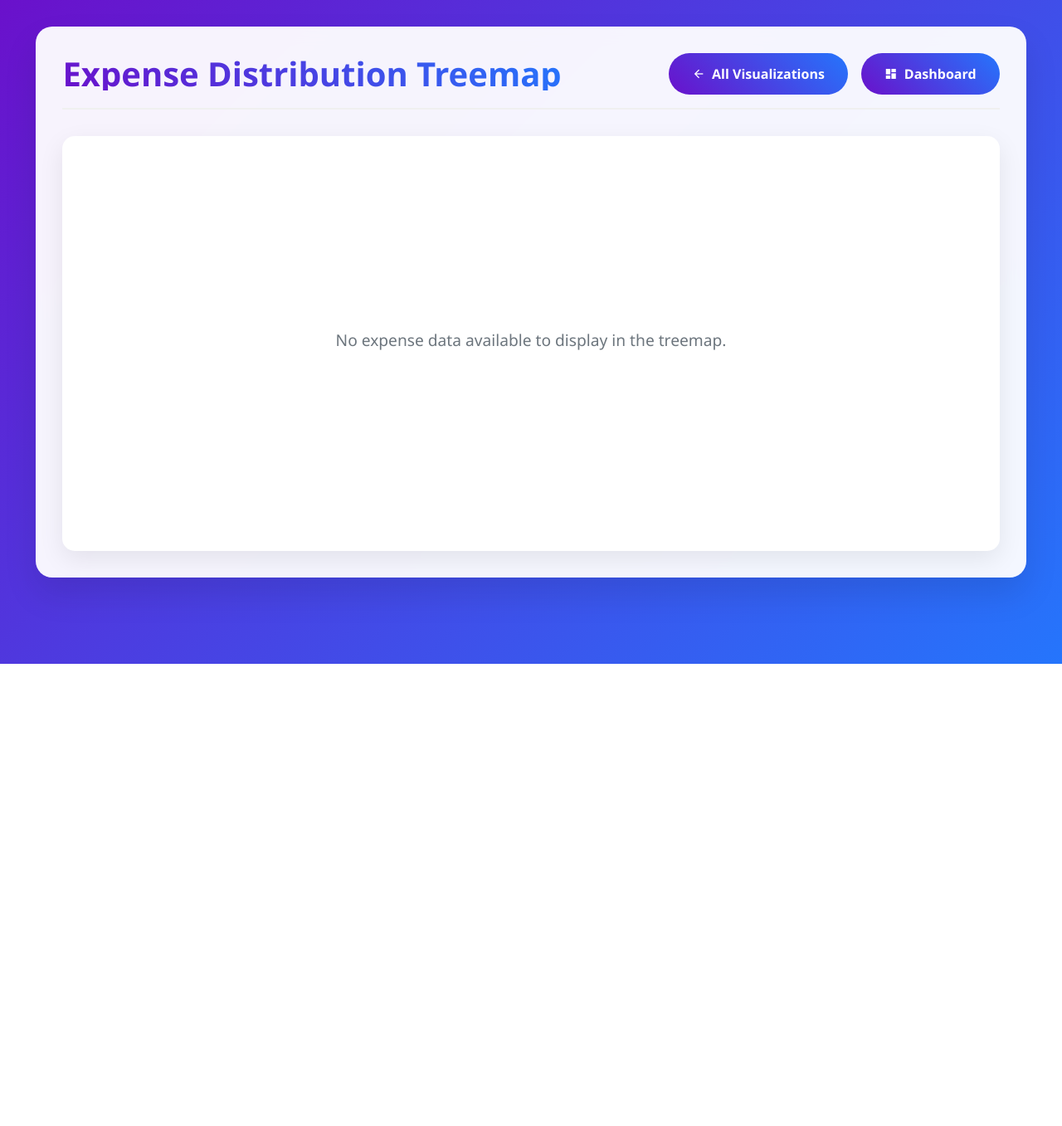
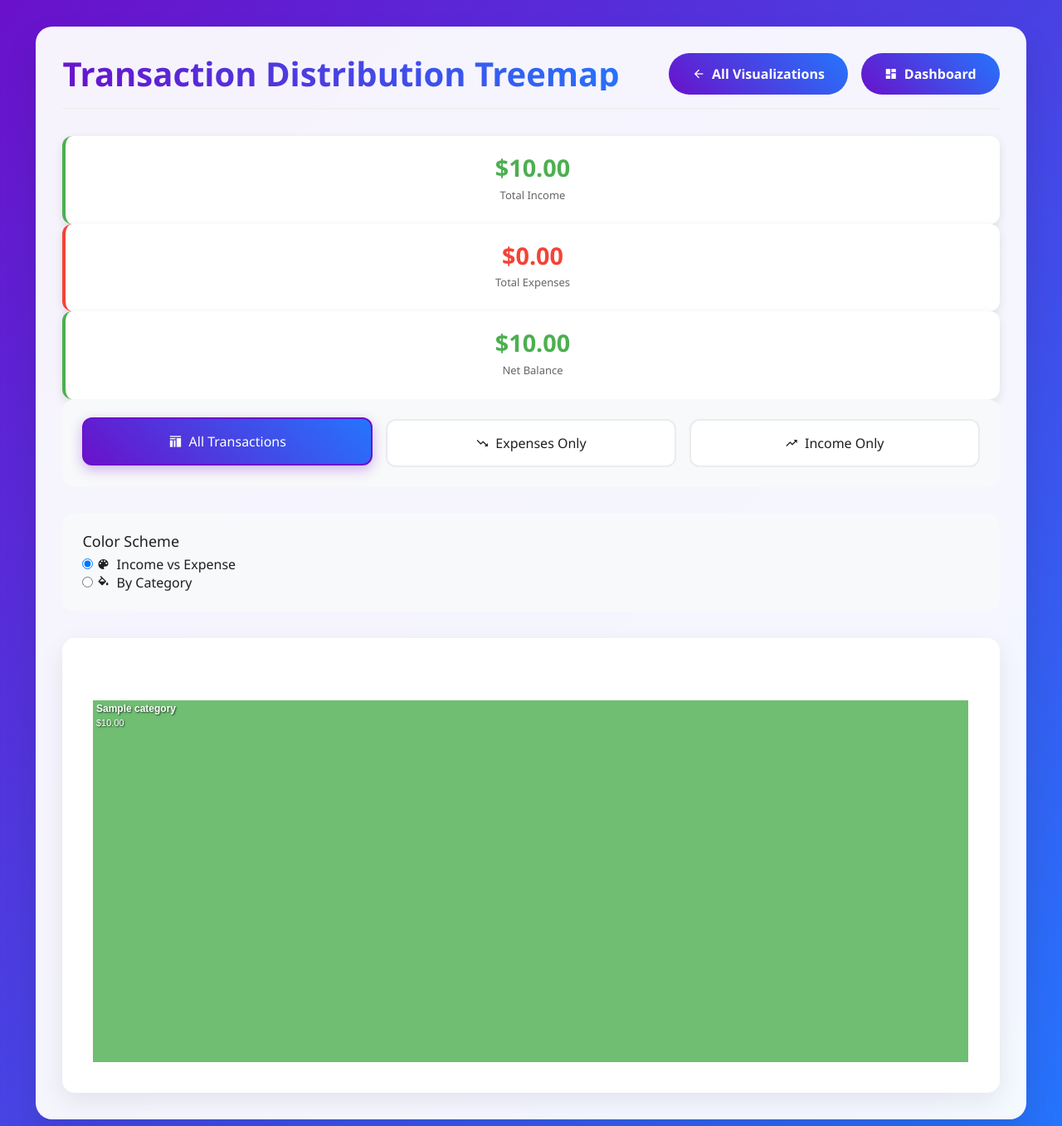
Before and after one commit to ethanondzik/personal-finance-tracker, a Django app: page /visualizations/treemap/ in a window 1280 px wide. Shown: the top 1357 px of the page at 83% size. Before the commit the page ends 800 px from the top, so only its background shows below. Run offline with Django 5.2, Linux system fonts and the light colour scheme; a user stored in the database is signed in; tables that the repository leaves empty hold one stand-in row (values such as "Sample post"); some libraries are stand-ins or nearby versions.

Commit message:
Made treemap work for all category types and allowed for different colour options and treemap types.

```diff
--- a/personal_finance_tracker/finance_tracker/static/css/visualizations/treemap.css
+++ b/personal_finance_tracker/finance_tracker/static/css/visualizations/treemap.css
@@ -142,3 +142,145 @@ body.dark-theme .treemap-label {
 body.dark-theme .no-data-message {
     color: #909090;
 }
+
+stats-summary {
+    display: grid;
+    grid-template-columns: repeat(auto-fit, minmax(200px, 1fr));
+    gap: 1.5rem;
+    margin-bottom: 2rem;
+}
+
+.stat-card {
+    background: white;
+    border-radius: 12px;
+    padding: 1.5rem;
+    text-align: center;
+    box-shadow: 0 4px 12px rgba(0,0,0,0.1);
+    border-left: 4px solid transparent;
+    transition: transform 0.3s ease;
+}
+
+.stat-card:hover {
+    transform: translateY(-2px);
+}
+
+.stat-card.income {
+    border-left-color: #4CAF50;
+}
+
+.stat-card.expense {
+    border-left-color: #F44336;
+}
+
+.stat-card.net.positive {
+    border-left-color: #4CAF50;
+}
+
+.stat-card.net.negative {
+    border-left-color: #F44336;
+}
+
+.stat-card h3 {
+    font-size: 1.8rem;
+    font-weight: 700;
+    margin-bottom: 0.5rem;
+    color: #333;
+}
+
+.stat-card.income h3 {
+    color: #4CAF50;
+}
+
+.stat-card.expense h3 {
+    color: #F44336;
+}
+
+.stat-card.net.positive h3 {
+    color: #4CAF50;
+}
+
+.stat-card.net.negative h3 {
+    color: #F44336;
+}
+
+.stat-card p {
+    color: #666;
+    margin: 0;
+    font-weight: 500;
+}
+
+.control-panel {
+    background: #f8f9fa;
+    border-radius: 15px;
+    padding: 1.5rem;
+    margin-bottom: 2rem;
+}
+
+.view-selector {
+    display: grid;
+    grid-template-columns: repeat(auto-fit, minmax(200px, 1fr));
+    gap: 1rem;
+}
+
+.view-option {
+    position: relative;
+}
+
+.view-option input[type="radio"] {
+    position: absolute;
+    opacity: 0;
+}
+
+.view-label {
+    display: block;
+    background: white;
+    border: 2px solid #e9ecef;
+    border-radius: 12px;
+    padding: 1rem;
+    text-align: center;
+    cursor: pointer;
+    transition: all 0.3s ease;
+    font-weight: 500;
+}
+
+.view-option input[type="radio"]:checked + .view-label {
+    background: linear-gradient(45deg, #6a11cb, #2575fc);
+    color: white;
+    border-color: #6a11cb;
+    transform: translateY(-2px);
+    box-shadow: 0 5px 15px rgba(106, 17, 203, 0.3);
+}
+
+.view-label:hover {
+    border-color: #6a11cb;
+    transform: translateY(-1px);
+}
+
+/* Dark theme adjustments */
+body.dark-theme .stat-card {
+    background: #2a2a2e;
+    color: #e1e1e1;
+}
+
+body.dark-theme .stat-card h3 {
+    color: #e1e1e1;
+}
+
+body.dark-theme .stat-card.income h3 {
+    color: #4CAF50;
+}
+
+body.dark-theme .stat-card.expense h3 {
+    color: #F44336;
+}
+
+body.dark-theme .control-panel {
+    background: #2a2a2e;
+    color: #e1e1e1;
+}
+
+body.dark-theme .view-label {
+    background: #3a3a3e;
+    border-color: #555;
+    color: #e1e1e1;
+}
--- a/personal_finance_tracker/finance_tracker/static/js/visualizations/treemap.js
+++ b/personal_finance_tracker/finance_tracker/static/js/visualizations/treemap.js
@@ -1,6 +1,11 @@
 document.addEventListener('DOMContentLoaded', function () {
     const dataElement = document.getElementById('treemap-data');
+    const incomeDataElement = document.getElementById('income-data');
+    const expenseDataElement = document.getElementById('expense-data');
     const container = document.getElementById('treemap-chart');
+    const viewInputs = document.querySelectorAll('input[name="viewType"]');
+    const colorInputs = document.querySelectorAll('input[name="colorMode"]');
+
 
     if (!dataElement || !container) {
         console.error('Treemap data or container element not found.');
@@ -8,16 +13,52 @@ document.addEventListener('DOMContentLoaded', function () {
         return;
     }
 
+    let currentData, incomeData, expenseData, combinedData;
+
     try {
-        const treemapData = JSON.parse(dataElement.textContent || '{}');
+        combinedData = JSON.parse(dataElement.textContent || '{}');
+        incomeData = JSON.parse(incomeDataElement.textContent || '{}');
+        expenseData = JSON.parse(expenseDataElement.textContent || '{}');
+        currentData = combinedData;
+    } catch (e) {
+        console.error('Error parsing treemap data:', e);
+        container.innerHTML = '<p class="no-data-message">Error parsing data.</p>';
+        return;
+    }
 
-        if (!treemapData.children || treemapData.children.length === 0) {
-            container.innerHTML = '<p class="no-data-message">No expense data available to display in the treemap.</p>';
+    function getColorScale(viewType, colorMode) {
+        if (colorMode === 'type') {
+            // Income vs Expense colors (red/green)
+            return function(d) {
+                if (viewType === 'both') {
+                    const parentType = d.parent ? d.parent.data.type : d.data.type;
+                    return parentType === 'income' ? '#4CAF50' : '#F44336';
+                } else if (viewType === 'income') {
+                    return '#4CAF50';
+                } else if (viewType === 'expenses') {
+                    return '#F44336';
+                }
+                return '#6a11cb';
+            };
+        } else {
+            // Category colors (rainbow)
+            const categoryColors = d3.scaleOrdinal(d3.schemeTableau10);
+            return function(d) {
+                return categoryColors(d.data.name);
+            };
+        }
+    }
+
+    function createTreemap(data, viewType = 'both', colorMode = 'type') {
+        container.innerHTML = '';
+
+        if (!data.children || data.children.length === 0) {
+            container.innerHTML = '<p class="no-data-message">No transaction data available to display.</p>';
             return;
         }
 
         const width = container.clientWidth || 800;
-        const height = container.clientHeight || 500;
+        const height = 500;
 
         const svg = d3.select(container)
             .append("svg")
@@ -27,99 +68,142 @@ document.addEventListener('DOMContentLoaded', function () {
 
         const treemapLayout = d3.treemap()
             .size([width, height])
-            .paddingInner(2) // Padding between sibling cells
-            .paddingOuter(5) // Padding around the root
-            .paddingTop(20) // Padding for the root label if you add one
+            .paddingInner(3)
+            .paddingOuter(6)
+            .paddingTop(25)
             .round(true);
 
-        const root = d3.hierarchy(treemapData)
-            .sum(d => d.value) // Size of leaves is based on 'value'
-            .sort((a, b) => b.value - a.value); // Sort by value, descending
+        const root = d3.hierarchy(data)
+            .sum(d => d.value)
+            .sort((a, b) => b.value - a.value);
 
         treemapLayout(root);
 
-        const color = d3.scaleOrdinal(d3.schemeTableau10); // A nice default color scheme
+        const colorScale = getColorScale(viewType, colorMode);
 
+        const tooltip = d3.select("body").append("div")
+            .attr("class", "treemap-tooltip")
+            .style("opacity", 0)
+            .style("position", "absolute")
+            .style("background", "rgba(0, 0, 0, 0.9)")
+            .style("color", "white")
+            .style("padding", "10px")
+            .style("border-radius", "5px")
+            .style("pointer-events", "none")
+            .style("font-size", "13px")
+            .style("z-index", "1000");
+
+        // Create groups for each cell
         const cell = svg.selectAll("g")
-            .data(root.leaves()) // We only draw the leaves (actual categories)
+            .data(root.leaves())
             .join("g")
             .attr("transform", d => `translate(${d.x0},${d.y0})`);
 
-        // Tooltip
-        const tooltip = d3.select("body").append("div")
-            .attr("class", "treemap-tooltip");
-
+        // Add rectangles
         cell.append("rect")
             .attr("class", "treemap-cell")
             .attr("width", d => d.x1 - d.x0)
             .attr("height", d => d.y1 - d.y0)
-            .attr("fill", d => d.data.color ? d.data.color : color(d.data.name)) // Use provided color or scale
+            .attr("fill", d => colorScale(d))
+            .style("stroke", "white")
+            .style("stroke-width", "2px")
+            .style("opacity", 0.8)
+            .style("cursor", "pointer")
             .on("mouseover", function (event, d) {
-                d3.select(this).style("opacity", 0.8);
+                d3.select(this).style("opacity", 1);
                 tooltip.transition().duration(200).style("opacity", 1);
+
+                const parentType = d.parent ? d.parent.data.name : 'Unknown';
+                const percentage = ((d.value / root.value) * 100).toFixed(1);
+
                 tooltip.html(`
                     <strong>${d.data.name}</strong><br/>
+                    Type: ${parentType}<br/>
                     Amount: $${d.value.toFixed(2)}<br/>
-                    Percentage: ${((d.value / root.value) * 100).toFixed(1)}%
+                    Percentage: ${percentage}%
                 `)
                 .style("left", (event.pageX + 10) + "px")
                 .style("top", (event.pageY - 28) + "px");
             })
             .on("mouseout", function () {
-                d3.select(this).style("opacity", 1);
+                d3.select(this).style("opacity", 0.8);
                 tooltip.transition().duration(300).style("opacity", 0);
             });
 
-        // Add labels to cells
+        // Add labels
         cell.each(function(d) {
             const cellNode = d3.select(this);
-            const width = d.x1 - d.x0;
-            const height = d.y1 - d.y0;
+            const cellWidth = d.x1 - d.x0;
+            const cellHeight = d.y1 - d.y0;
 
-            // Add text for category name
-            const nameLabel = cellNode.append("text")
-                .attr("class", "treemap-label name-label")
-                .attr("x", 5) // Small padding from left
-                .attr("y", 15) // Position for the name
-                .text(d.data.name)
-                .style("font-size", "12px")
-                .style("font-weight", "bold");
+            if (cellWidth > 50 && cellHeight > 30) {
+                const nameLabel = cellNode.append("text")
+                    .attr("class", "treemap-label")
+                    .attr("x", 5)
+                    .attr("y", 15)
+                    .style("fill", "white")
+                    .style("font-size", "12px")
+                    .style("font-weight", "bold")
+                    .style("text-shadow", "1px 1px 2px rgba(0,0,0,0.7)")
+                    .text(d.data.name);
 
-            // Add text for value (amount)
-            const valueLabel = cellNode.append("text")
-                .attr("class", "treemap-label value-label")
-                .attr("x", 5) // Small padding from left
-                .attr("y", 32) // Position for the value, below the name
-                .text(`$${d.value.toFixed(2)}`)
-                .style("font-size", "11px");
+                if (cellHeight > 50) {
+                    cellNode.append("text")
+                        .attr("class", "treemap-label")
+                        .attr("x", 5)
+                        .attr("y", 32)
+                        .style("fill", "white")
+                        .style("font-size", "11px")
+                        .style("text-shadow", "1px 1px 2px rgba(0,0,0,0.7)")
+                        .text(`$${d.value.toFixed(2)}`);
+                }
 
-            // Simple text wrapping / clipping logic
-            function wrapText(textElement, maxWidth) {
-                let textLength = textElement.node().getComputedTextLength();
-                let text = textElement.text();
-                while (textLength > (maxWidth - 10) && text.length > 0) { // -10 for padding
-                    text = text.slice(0, -1);
-                    textElement.text(text + '...');
-                    textLength = textElement.node().getComputedTextLength();
+                // Simple text wrapping
+                const textLength = nameLabel.node().getComputedTextLength();
+                if (textLength > (cellWidth - 10)) {
+                    let text = nameLabel.text();
+                    while (nameLabel.node().getComputedTextLength() > (cellWidth - 15) && text.length > 0) {
+                        text = text.slice(0, -1);
+                        nameLabel.text(text + '...');
+                    }
                 }
             }
+        });
+    }
 
-            if (width > 20 && height > 40) { // Only show labels if cell is reasonably sized
-                 wrapText(nameLabel, width);
-                 if (height > 55) { // Only show value if there's enough space below name
-                    wrapText(valueLabel, width);
-                 } else {
-                    valueLabel.remove(); // Remove value if not enough space
-                 }
-            } else {
-                nameLabel.remove();
-                valueLabel.remove();
-            }
-        });
+    function updateTreemap() {
+        const viewType = document.querySelector('input[name="viewType"]:checked').value;
+        const colorMode = document.querySelector('input[name="colorMode"]:checked').value;
 
+        let dataToUse;
+        switch(viewType) {
+            case 'income':
+                dataToUse = incomeData;
+                break;
+            case 'expenses':
+                dataToUse = expenseData;
+                break;
+            case 'both':
+            default:
+                dataToUse = combinedData;
+                break;
+        }
 
-    } catch (e) {
-        console.error('Error rendering D3 treemap:', e);
-        if (container) container.innerHTML = '<p class="no-data-message">An error occurred while rendering the treemap.</p>';
+        // Remove any existing tooltips
+        d3.selectAll('.treemap-tooltip').remove();
+
+        createTreemap(dataToUse, viewType, colorMode);
     }
+
+    // Add event listeners to view type selectors
+    viewInputs.forEach(input => {
+        input.addEventListener('change', () => updateTreemap(input.value));
+    });
+
+    colorInputs.forEach(input => {
+        input.addEventListener('change', updateTreemap);
+    });
+
+    // Initial render
+    updateTreemap('both');
 });
--- a/personal_finance_tracker/finance_tracker/templates/finance_tracker/visualization_hub.html
+++ b/personal_finance_tracker/finance_tracker/templates/finance_tracker/visualization_hub.html
@@ -137,9 +137,9 @@
                     <div class="viz-icon">
                         <i class="mdi mdi-chart-tree"></i>
                     </div>
-                    <h3 class="viz-title">Expense Treemap</h3>
+                    <h3 class="viz-title">Transaction Treemap</h3>
                     <p class="viz-description">
-                        View your expenses by category in a hierarchical treemap structure.
+                        View your transactions by category in a hierarchical treemap structure.
                     </p>
                 </a>
             </div>
--- a/personal_finance_tracker/finance_tracker/templates/finance_tracker/visualizations/treemap.html
+++ b/personal_finance_tracker/finance_tracker/templates/finance_tracker/visualizations/treemap.html
@@ -11,7 +11,7 @@
     <div class="container-fluid">
         <div class="treemap-card">
             <div class="header-section">
-                <h1 class="page-title">Expense Distribution Treemap</h1>
+                <h1 class="page-title">Transaction Distribution Treemap</h1>
                 <div class="nav-buttons">
                     <a href="{% url 'visualization_hub' %}" class="nav-btn">
                         <i class="mdi mdi-arrow-left me-2"></i>All Visualizations
@@ -22,22 +22,85 @@
                 </div>
             </div>
 
+            <div class="stats-summary">
+                <div class="stat-card income">
+                    <h3>${{ total_income|floatformat:2 }}</h3>
+                    <p>Total Income</p>
+                </div>
+                <div class="stat-card expense">
+                    <h3>${{ total_expenses|floatformat:2 }}</h3>
+                    <p>Total Expenses</p>
+                </div>
+                <div class="stat-card net {% if net_balance >= 0 %}positive{% else %}negative{% endif %}">
+                    <h3>${{ net_balance|floatformat:2 }}</h3>
+                    <p>Net Balance</p>
+                </div>
+            </div>
+
+            <div class="control-panel">
+                <div class="view-selector">
+                    <div class="view-option">
+                        <input type="radio" id="viewBoth" name="viewType" value="both" checked>
+                        <label for="viewBoth" class="view-label">
+                            <i class="mdi mdi-chart-tree me-2"></i>All Transactions
+                        </label>
+                    </div>
+                    <div class="view-option">
+                        <input type="radio" id="viewExpenses" name="viewType" value="expenses">
+                        <label for="viewExpenses" class="view-label">
+                            <i class="mdi mdi-trending-down me-2"></i>Expenses Only
+                        </label>
+                    </div>
+                    <div class="view-option">
+                        <input type="radio" id="viewIncome" name="viewType" value="income">
+                        <label for="viewIncome" class="view-label">
+                            <i class="mdi mdi-trending-up me-2"></i>Income Only
+                        </label>
+                    </div>
+                </div>
+            </div>
+
+            <!-- Color Mode Selector -->
+            <div class="control-panel">
+                <h4 class="control-title">Color Scheme</h4>
+                <div class="color-selector">
+                    <div class="color-option">
+                        <input type="radio" id="colorType" name="colorMode" value="type" checked>
+                        <label for="colorType" class="color-label">
+                            <i class="mdi mdi-palette me-2"></i>Income vs Expense
+                            <span class="color-preview">
+                                <span class="preview-color income-color"></span>
+                                <span class="preview-color expense-color"></span>
+                            </span>
+                        </label>
+                    </div>
+                    <div class="color-option">
+                        <input type="radio" id="colorCategory" name="colorMode" value="category">
+                        <label for="colorCategory" class="color-label">
+                            <i class="mdi mdi-format-color-fill me-2"></i>By Category
+                            <span class="color-preview rainbow">
+                                <span class="preview-color" style="background: #1f77b4;"></span>
+                                <span class="preview-color" style="background: #ff7f0e;"></span>
+                                <span class="preview-color" style="background: #2ca02c;"></span>
+                                <span class="preview-color" style="background: #d62728;"></span>
+                            </span>
+                        </label>
+                    </div>
+                </div>
+            </div>
+
             <div class="visualization-container">
                 <div id="treemap-chart">
 
                 </div>
             </div>
-
-            {% if total_expenses_for_treemap > 0 %}
-            <div class="text-center mt-3">
-                <p class="text-muted small">Total expenses visualized: <strong>${{ total_expenses_for_treemap|floatformat:2 }}</strong></p>
-            </div>
-            {% endif %}
         </div>
     </div>
 </div>
 
 {{ treemap_data_json|json_script:"treemap-data" }}
+{{ income_data_json|json_script:"income-data" }}
+{{ expense_data_json|json_script:"expense-data" }}
 {% endblock %}
 
 {% block extra_js %}
--- a/personal_finance_tracker/finance_tracker/views.py
+++ b/personal_finance_tracker/finance_tracker/views.py
@@ -1214,11 +1214,32 @@ def treemap_visualization(request):
     Prepares data for and renders the treemap visualization of expenses by category.
     """
     user = request.user
+
+    # Get all categories (both income and expense)
+    income_categories = Category.objects.filter(user=user, type='income')
     expense_categories = Category.objects.filter(user=user, type='expense')
 
-    treemap_data_children = []
-    total_expenses_for_treemap = Decimal(0)
+    # Prepare income data
+    income_data = []
+    total_income = Decimal(0)
+    for category in income_categories:
+        category_total = Transaction.objects.filter(
+            user=user,
+            category=category,
+            transaction_type='income'
+        ).aggregate(total=Sum('amount'))['total'] or Decimal(0)
 
+        if category_total > 0:
+            income_data.append({
+                "name": category.name,
+                "value": float(category_total),
+                "type": "income"
+            })
+            total_income += category_total
+
+    # Prepare expense data
+    expense_data = []
+    total_expenses = Decimal(0)
     for category in expense_categories:
         category_total = Transaction.objects.filter(
             user=user,
@@ -1227,20 +1248,36 @@ def treemap_visualization(request):
         ).aggregate(total=Sum('amount'))['total'] or Decimal(0)
 
         if category_total > 0:
-            treemap_data_children.append({
+            expense_data.append({
                 "name": category.name,
                 "value": float(category_total),
+                "type": "expense"
             })
-            total_expenses_for_treemap += category_total
+            total_expenses += category_total
 
-
+    # Combined data structure
     treemap_data = {
-        "name": "Expenses",
-        "children": treemap_data_children
+        "name": "Transactions",
+        "children": [
+            {
+                "name": "Income",
+                "children": income_data,
+                "type": "income"
+            },
+            {
+                "name": "Expenses",
+                "children": expense_data,
+                "type": "expense"
+            }
+        ]
     }
 
     context = {
         'treemap_data_json': treemap_data,
-        'total_expenses_for_treemap': float(total_expenses_for_treemap),
+        'income_data_json': {"name": "Income", "children": income_data},
+        'expense_data_json': {"name": "Expenses", "children": expense_data},
+        'total_income': float(total_income),
+        'total_expenses': float(total_expenses),
+        'net_balance': float(total_income - total_expenses),
     }
     return render(request, 'finance_tracker/visualizations/treemap.html', context)
```
